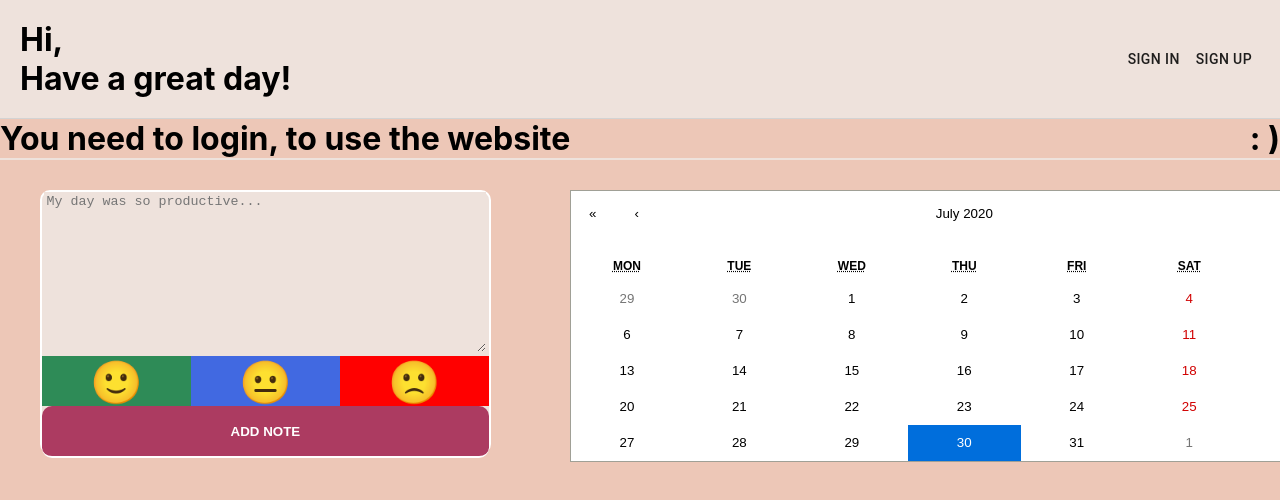
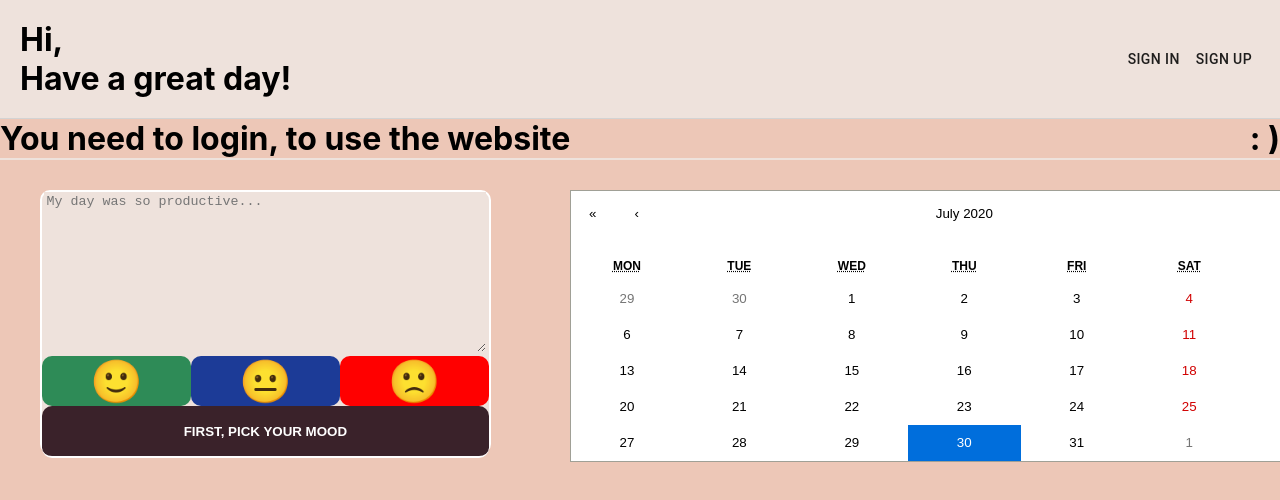
Before and after one commit to Kimi82/JustDoItToday, a React (Create React App) app: page / in a window 1280 px wide. Shown: the top 500 px of the page. Built offline with nearby package versions, Linux system fonts and the light colour scheme; no server answers.

Commit message:
Done journal

```diff
--- a/src/App.js
+++ b/src/App.js
@@ -91,11 +91,11 @@ function App() {
   <div className="app">
  <header className="navigation__header">
     <h1>Hi, {user?.displayName}<br/> Have a great day!</h1>
-
-    {user?.displayName ? <Button onClick={() =>{
+    {user?.displayName ?
+    <Button onClick={() =>{
        auth.signOut();
        window.location.reload(false)}}>Logout</Button>
-      :
+       :
       <div className="navigation__loginWrapper">
       <Button onClick={() => setOpenSignIn(true)}>Sign In</Button>
       <Button onClick={() => setOpen(true)}>Sign UP</Button>
--- a/src/components/journal/Journal.css
+++ b/src/components/journal/Journal.css
@@ -41,6 +41,19 @@
     cursor: pointer;
 }
 
+.journal__inputButtonDisable{
+    width: 100%;
+    height: 20%;
+    border-bottom:2px white solid;
+    border-top:none;
+    border-left: none;
+    border-right: none;
+    border-radius: 10px;
+    color: white;
+    background: #3a222a;
+    cursor: no-drop;
+}
+
 .journal__chart .react-calendar{
     width: 100%;
     margin-left: 10%;
@@ -55,14 +68,31 @@
     height: 50px;
     font-size: 42px;
     cursor: pointer;
+    border: none;
+    outline: 0;
 }
 .journal__inputButtonBad{
     background-color: red;
+    border-radius: 10px;
 }
 
 .journal__inputButtonNormal{
-    background-color: royalblue;
+    background-color: rgb(28, 59, 151);
+    border-radius: 10px;
 }
 .journal__inputButtonGood{
     background-color: seagreen;
+    border-radius: 10px;
 }
+
+.journal__inputButtonGood:hover{
+    background-color: rgb(55, 233, 132);
+}
+
+.journal__inputButtonNormal:hover{
+    background-color: rgb(78, 119, 241);
+}
+
+.journal__inputButtonBad:hover{
+    background-color: rgb(253, 109, 109);
+}
--- a/src/components/journal/Journal.js
+++ b/src/components/journal/Journal.js
@@ -16,12 +16,15 @@ export default function Journal({user}) {
   const [noteValue, setNoteValue] = useState('');
   const [noteAlert, setNoteAlert] = useState('');
   const [open, setOpen] = useState(false);
-
+  const [mood, setMood] = useState('');
 
   const handleClose = () => {
     setOpen(false);
   };
 
+  const handleMood = e => {
+    setMood(e.target.value)
+  };
   const addNote = (e) => {  //function to add note
     const today = new Date()
     const todayDate = String(today.getDate()).padStart(2, '0') + "_" + String(today.getMonth() + 1).padStart(2, '0');
@@ -29,6 +32,7 @@ export default function Journal({user}) {
     db.collection(user.displayName).doc("notes").collection(todayDate).add({
         text: noteValue,
         timestamp: firebase.firestore.FieldValue.serverTimestamp(),
+        mood: mood
     })
     setNoteValue('');
 }
@@ -39,13 +43,20 @@ export default function Journal({user}) {
     let taskData = await task.get()
 
     if(typeof taskData.docs[0] == 'object'){
-    taskData = taskData.docs[0].data().text
-    setNoteAlert(taskData)
+    let taskText = taskData.docs[0].data().text
+    let taskMood = taskData.docs[0].data().mood
+    setNoteAlert(taskText +" Your mood: " + taskMood)
     setOpen(true)
     }
 }
 
-
+if(mood.length===0){
+  var inputButtonClass = "journal__inputButtonDisable"
+  var inputButtonText = "FIRST, PICK YOUR MOOD"
+}else{
+  var inputButtonClass = "journal__inputButton"
+  var inputButtonText = "ADD NOTE"
+}
 
     return (
     <div className="journal__wrapper">
@@ -54,12 +65,15 @@ export default function Journal({user}) {
 
 	  <textarea className="journal__input" type="text" placeholder="My day was so productive..." value={noteValue} onChange={e => setNoteValue(e.target.value)}/>
     <div className="journal__inputButtonWrapper">
-    <div className="journal__inputButtonGood">🙂</div>
-    <div className="journal__inputButtonNormal">😐</div>
-    <div className="journal__inputButtonBad">🙁</div>
+    <button className="journal__inputButtonGood" value={'🙂'} onClick={handleMood}>🙂</button>
+    <button className="journal__inputButtonNormal" value={'😐'} onClick={handleMood}>😐</button>
+    <button className="journal__inputButtonBad" value={'🙁'} onClick={handleMood}>🙁</button>
     </div>
-    <button className="journal__inputButton" onClick={addNote}><b>ADD NOTE</b></button>
-  </div>
+
+
+    <button className={inputButtonClass} onClick={addNote}><b>{inputButtonText}</b></button>
+
+    </div>
         <div className="journal__chart">
           {
 
```
